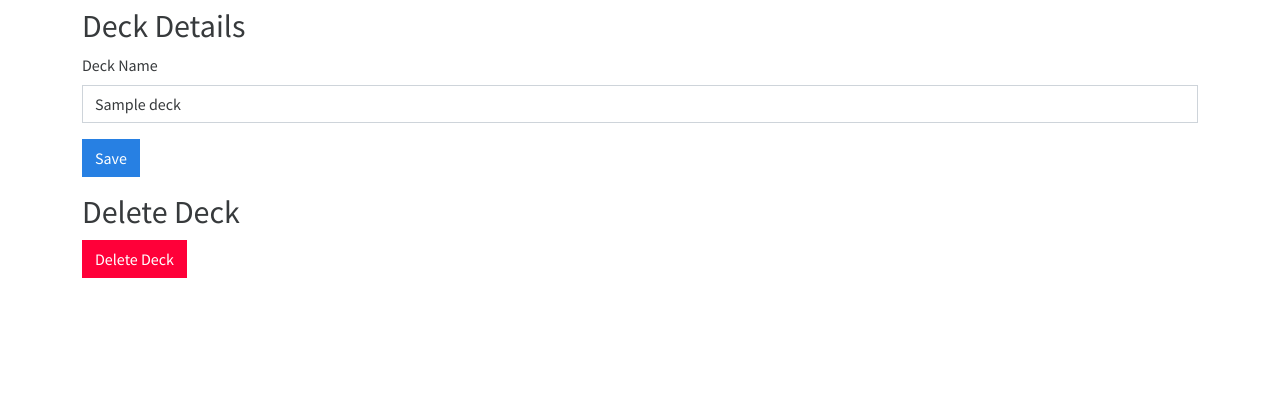
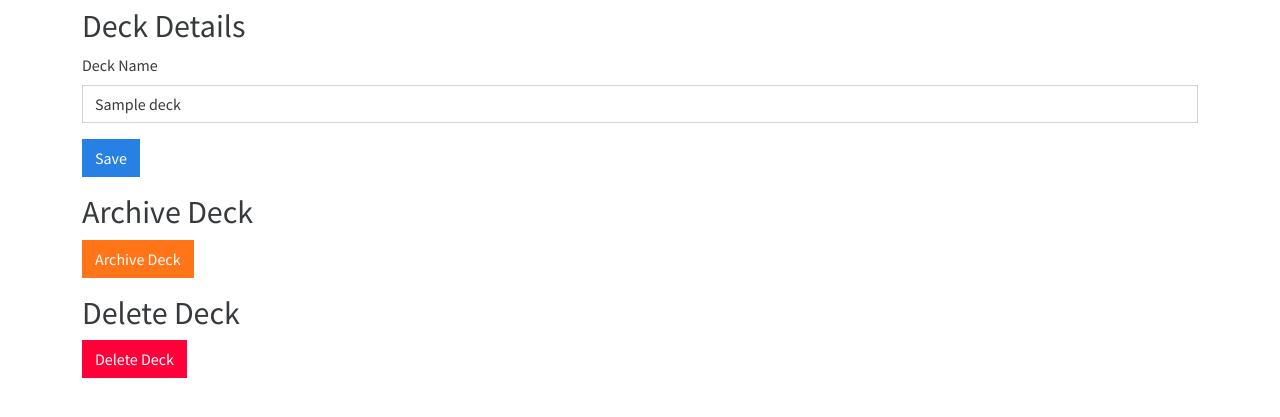
Before and after one commit to matthewgallant/lotus, a Flask app: page /decks/1 in a window 1280 px wide, after a click on "Settings". Shown: the part 214-631 px from the top of the page. Run offline with Flask 3, Linux system fonts and the light colour scheme; a user stored in the database is signed in; tables that the repository leaves empty hold one stand-in row (values such as "Sample post"); some libraries are stand-ins or nearby versions.

Commit message:
Add deck archival functionality

```diff
--- a/app/decks/routes.py
+++ b/app/decks/routes.py
@@ -197,6 +197,50 @@ def rename_deck(id):
 
     return redirect(url_for('decks.deck', id=deck.id, message='Deck name has been updated.'))
 
+@bp.route('/<deck_id>/archive')
+@login_required
+def archive_deck(deck_id):
+    deck = db.get_or_404(Deck, deck_id)
+
+    # Unauthorized user
+    if deck.user_id != current_user.id:
+        abort(401)
+
+    # Change card associations to archived values
+    for assoc in deck.mainboard:
+        assoc.board = 'am'
+    for assoc in deck.sideboard:
+        assoc.board = 'as'
+
+    # Change deck to archived
+    deck.archived = True
+
+    db.session.commit()
+
+    return redirect(url_for('decks.deck', id=deck_id, message=f"{deck.name} has been archived."))
+
+@bp.route('/<deck_id>/unarchive')
+@login_required
+def unarchive_deck(deck_id):
+    deck = db.get_or_404(Deck, deck_id)
+
+    # Unauthorized user
+    if deck.user_id != current_user.id:
+        abort(401)
+
+    # Change card associations to unarchived values
+    for assoc in deck.mainboard:
+        assoc.board = 'm'
+    for assoc in deck.sideboard:
+        assoc.board = 's'
+
+    # Change deck to unarchived
+    deck.archived = False
+
+    db.session.commit()
+
+    return redirect(url_for('decks.deck', id=deck_id, message=f"{deck.name} has been unarchived."))
+
 @bp.route('/<deck_id>/delete')
 @login_required
 def delete_deck(deck_id):
--- a/app/models/deck.py
+++ b/app/models/deck.py
@@ -9,6 +9,7 @@ class Deck(db.Model):
     id = db.Column(db.Integer, primary_key=True, nullable=False, autoincrement=True)
     user_id = db.Column(db.Integer, db.ForeignKey('users.id'), nullable=False)
     name = db.Column(db.String(250), nullable=False)
+    archived = db.Column(db.Boolean)
     plains = db.Column(db.Integer)
     island = db.Column(db.Integer)
     swamp = db.Column(db.Integer)
@@ -21,14 +22,14 @@ class Deck(db.Model):
         'DeckCard',
         back_populates='deck',
         order_by='DeckCard.is_commander.desc()',
-        primaryjoin=and_(DeckCard.deck_id == id, DeckCard.board == 'm')
+        primaryjoin=and_(DeckCard.deck_id == id, DeckCard.board.in_(('m', 'am')))
     )
     sideboard = db.relationship(
         'DeckCard',
         back_populates='deck',
         overlaps='mainboard',
         order_by='DeckCard.is_commander.desc()',
-        primaryjoin=and_(DeckCard.deck_id == id, DeckCard.board == 's')
+        primaryjoin=and_(DeckCard.deck_id == id, DeckCard.board.in_(('s', 'as')))
     )
 
     def __init__(self, user_id, name):
--- a/app/models/deck_card.py
+++ b/app/models/deck_card.py
@@ -8,7 +8,7 @@ class DeckCard(db.Model):
     deck_id = db.Column(db.Integer, db.ForeignKey('decks.id'), nullable=False)
     card_id = db.Column(db.Integer, db.ForeignKey('cards.id'), nullable=False)
     is_commander = db.Column(db.Boolean)
-    board = db.Column(db.String(1))
+    board = db.Column(db.String(2))
     created_on = db.Column(db.DateTime, nullable=False)
 
     deck = db.relationship('Deck')
--- a/app/templates/decks/deck.html
+++ b/app/templates/decks/deck.html
@@ -4,6 +4,9 @@
 
 {% block main %}
     <h1 class="d-flex align-items-center mb-4">{{ deck.name }} <span class="badge bg-secondary ms-4 js-priceBadge">Loading Price...</span></h1>
+    {% if deck.archived %}
+        <div class="alert alert-warning mt-4" role="alert">This deck is currently archived.</div>
+    {% endif %}
     {% if warning %}
         <div class="alert alert-warning mt-4" role="alert">{{ warning }}</div>
     {% endif %}
@@ -321,6 +324,45 @@
                     <button type="submit" class="btn btn-primary">Save</button>
                 </form>
             </div>
+            <div class="mb-3">
+                {% if deck.archived %}
+                    <h2>Unarchive Deck</h2>
+                    <button type="button" class="btn btn-warning" data-bs-toggle="modal" data-bs-target="#unarchiveModal">Unarchive Deck</button>
+                    <div class="modal fade" id="unarchiveModal" tabindex="-1" aria-labelledby="unarchiveModalLabel" aria-hidden="true">
+                        <div class="modal-dialog">
+                            <div class="modal-content">
+                                <div class="modal-header">
+                                    <h1 class="modal-title fs-5" id="unarchiveModalLabel">Unarchive Deck</h1>
+                                    <button type="button" class="btn-close" data-bs-dismiss="modal" aria-label="Close"></button>
+                                </div>
+                                <div class="modal-body">Are you sure you want to unarchive {{ deck.name }}? The cards/quantities in this deck will be marked as unavailable.</div>
+                                <div class="modal-footer">
+                                    <button type="button" class="btn btn-secondary" data-bs-dismiss="modal">Cancel</button>
+                                    <a href="{{ url_for('decks.unarchive_deck', deck_id=deck.id) }}" class="btn btn-warning">Unarchive</a>
+                                </div>
+                            </div>
+                        </div>
+                    </div>
+                {% else %}
+                    <h2>Archive Deck</h2>
+                    <button type="button" class="btn btn-warning" data-bs-toggle="modal" data-bs-target="#archiveModal">Archive Deck</button>
+                    <div class="modal fade" id="archiveModal" tabindex="-1" aria-labelledby="archiveModalLabel" aria-hidden="true">
+                        <div class="modal-dialog">
+                            <div class="modal-content">
+                                <div class="modal-header">
+                                    <h1 class="modal-title fs-5" id="archiveModalLabel">Archive Deck</h1>
+                                    <button type="button" class="btn-close" data-bs-dismiss="modal" aria-label="Close"></button>
+                                </div>
+                                <div class="modal-body">Are you sure you want to archive {{ deck.name }}? The deck will remain but it's card will become available for other decks.</div>
+                                <div class="modal-footer">
+                                    <button type="button" class="btn btn-secondary" data-bs-dismiss="modal">Cancel</button>
+                                    <a href="{{ url_for('decks.archive_deck', deck_id=deck.id) }}" class="btn btn-warning">Archive</a>
+                                </div>
+                            </div>
+                        </div>
+                    </div>
+                {% endif %}
+            </div>
             <div>
                 <h2>Delete Deck</h2>
                 <button type="button" class="btn btn-danger" data-bs-toggle="modal" data-bs-target="#deleteModal">Delete Deck</button>
```
Also changed, not shown: app/models/card.py (+7 -1 lines), app/templates/decks/decks.html (+6 -1 lines).
